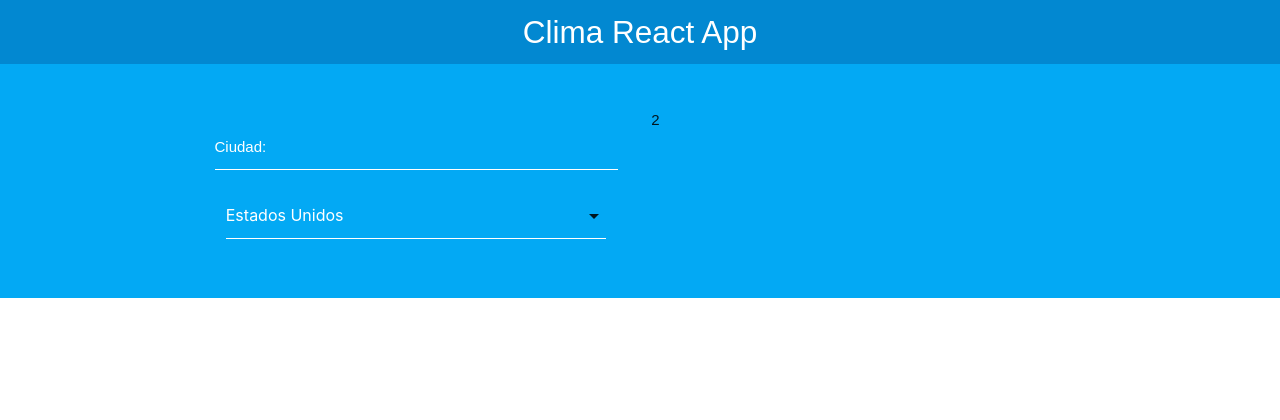
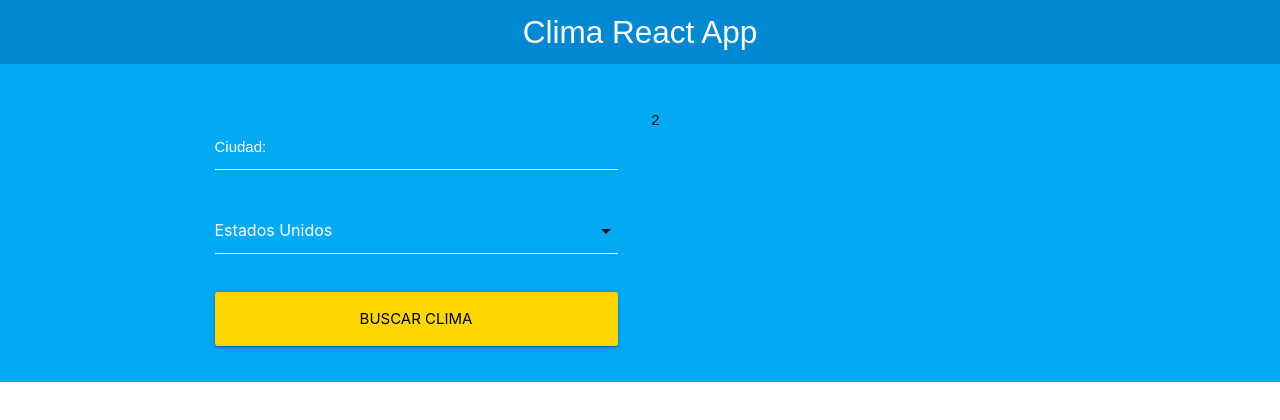
Before and after one commit to AttilioGiglio/Weather_API, a React (Create React App) app: page / in a window 1280 px wide. Shown: the top 420 px of the page. Built offline with nearby package versions, Linux system fonts and the light colour scheme.

Commit message:
adding form validation

```diff
--- a/src/Components/Form.js
+++ b/src/Components/Form.js
@@ -1,20 +1,40 @@
-import React, {useState} from 'react'
+import React, { useState } from 'react'
 
 const Form = () => {
+
     const [search, setSearch] = useState({
         ciudad: '',
         pais: ''
     })
+
+    const [error, setError] = useState(false)
+
     // extraer ciudad y pais
-    const {ciudad,pais} = search;
+    const { ciudad, pais } = search;
+
+    // funcion que coloca los elementos en el state
     const handleChange = (e) => {
         // actualizar el state
         setSearch({
-            ...search, [e.target.name] : e.target.value
+            ...search, [e.target.name]: e.target.value
         });
     }
+    // cuando el usuario da submit al formulario
+    const handleSubmit = (e) => {
+        e.preventDefault();
+        // validar
+        if(ciudad.trim()===''||pais.trim()===''){
+            setError(true);
+            return;
+        }
+        setError(false);
+        // Pasar los cambios al component principal
+    }
+
     return (
-        <form className='input-field col s12'>
+        <form onSubmit={handleSubmit} >
+            {error ? <p className='red darken-4'>Todos los campos son obligatorios</p>:null}
+            <div className='input-field col s12'>
                 <input
                     type='text'
                     name='ciudad'
@@ -23,6 +43,7 @@
                     onChange={handleChange}
                 />
                 <label htmlFor='ciudad'>Ciudad:</label>
+            </div>
             <div className='input-field col s12'>
                 <select name='pais' id='pais' value={pais} onChange={handleChange}>
                     <option value="US">Estados Unidos</option>
@@ -34,6 +55,9 @@
                     <option value="PE">Perú</option>
                 </select>
             </div>
+            <div className='input-field col s12'>
+                <input type='submit' value='Buscar Clima' className='waves-effect waves-light btn-large btn-block yellow accent-4' />
+            </div>
         </form>
     )
 }
```
Lines whose indentation alone changed are shown as unchanged.
